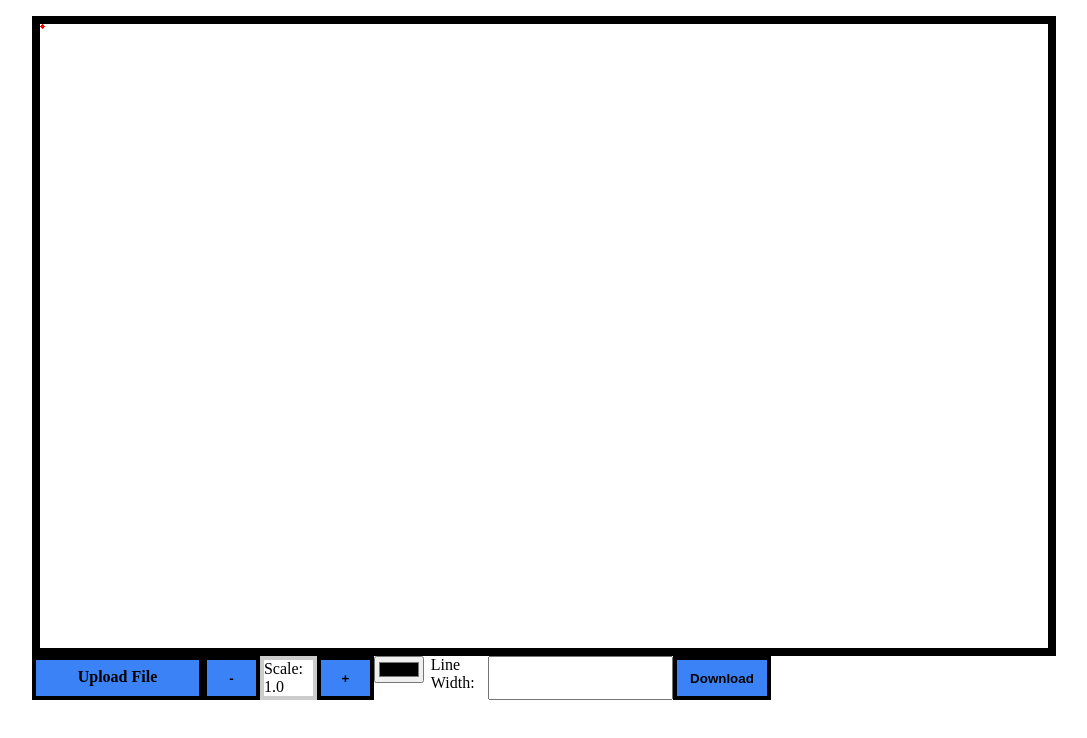
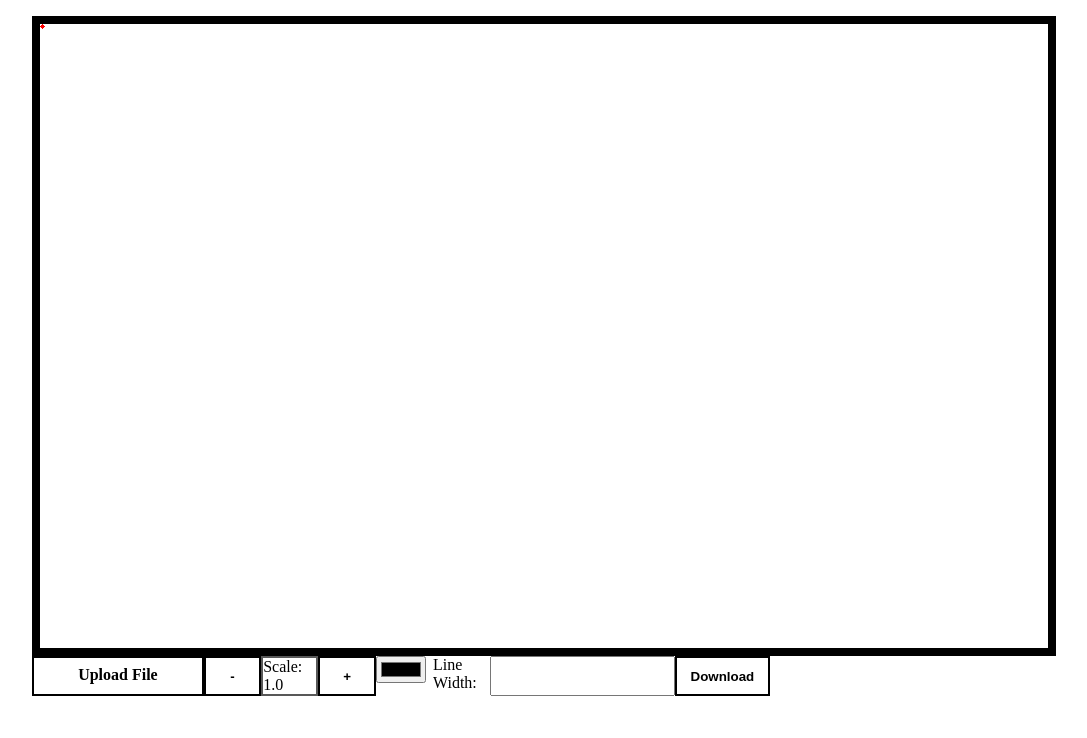
Before and after one commit to JackGlenn/ImageEditor, a React (Vite) app: page / in a window 1280 px wide. Shown: the top 738 px of the page, without its empty margins (96-1183 px from the left). Built offline with nearby package versions, Linux system fonts and the light colour scheme.

Commit message:
small styling changes

```diff
--- a/src/index.css
+++ b/src/index.css
@@ -68,7 +68,7 @@ body {
 }
 
 .displayScale {
-    border: 0.25rem solid #ccc;
+    border: solid 0.125rem rgb(88, 88, 88);
     display: inline-block;
 }
 
@@ -84,13 +84,12 @@ body {
 
 .btn {
     display: inline-block;
-    background-color: #3b82f6;
+    /* background-color: #3b82f6; */
     padding: 0.5em 1em;
     /* border-radius: 0.75rem; */
     font-weight: 600;
-    border: solid 0.25rem black;
+    border: solid 0.125rem black;
     cursor: pointer;
-
 }
 
 .uploadButton {
```
